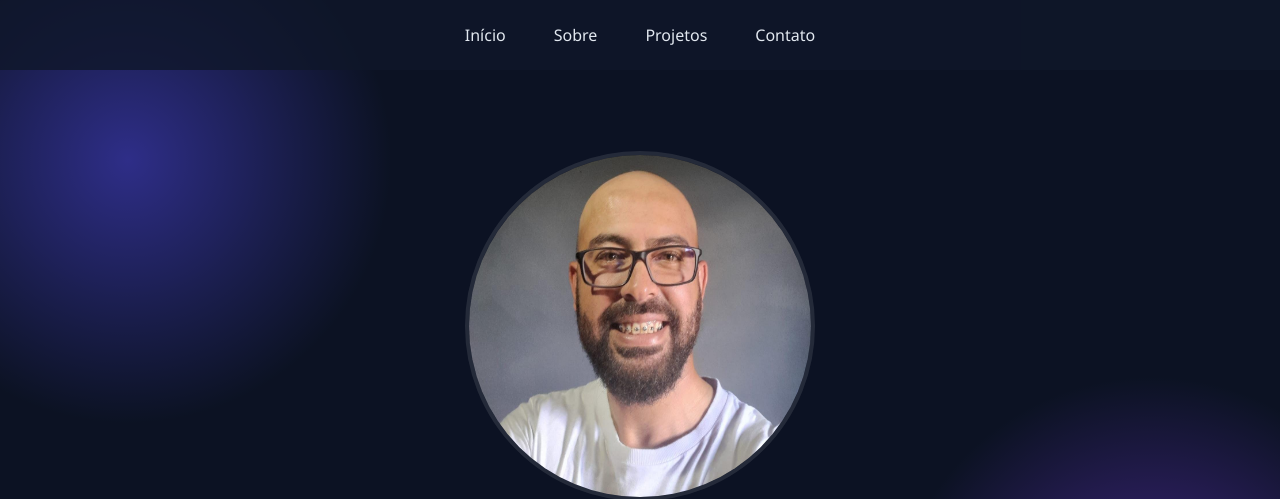
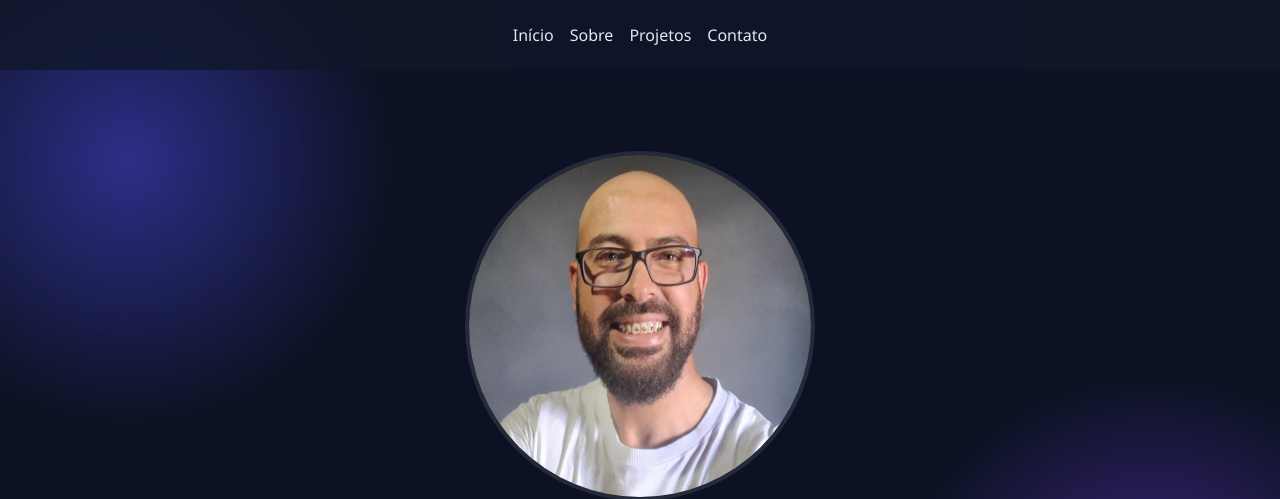
Before and after one commit to Daniellrjalves/Portifolio, a plain HTML site: page index.html in a window 1280 px wide. Shown: the top 499 px of the page. Drawn offline with Linux system fonts and the light colour scheme.

```diff
--- a/style.css
+++ b/style.css
@@ -36,8 +36,9 @@ body {
 .menu {
   display: flex;
   justify-content: center;
-  list-style: none; /*tira os pontos que vem por padrão na lista*/
-  gap: 3rem;
+  list-style: none;
+  gap: 1rem;
+
 }
 
 .menu-link {
@@ -46,6 +47,7 @@ body {
   font-weight: 500;
   position: relative;
   padding: 0.5rem 0;
+
 
 }
 
```
